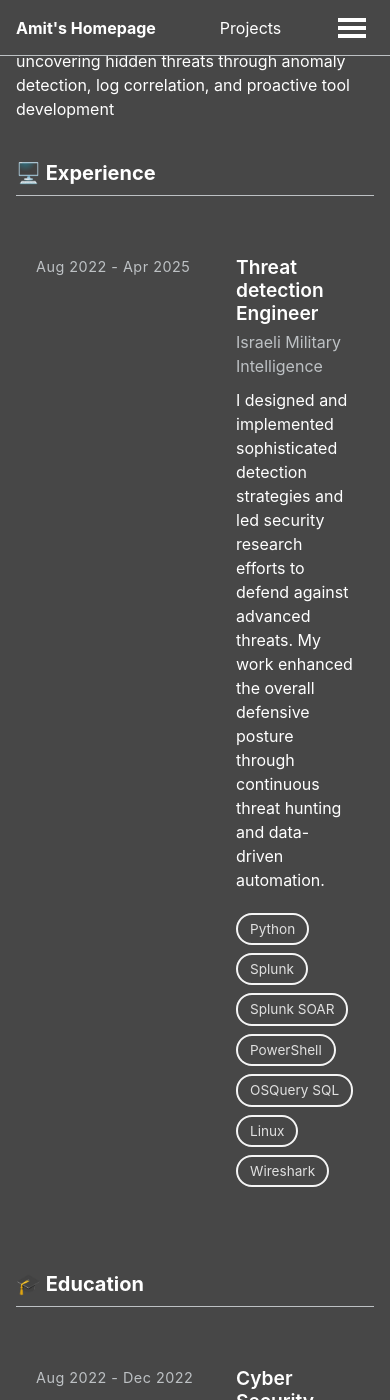
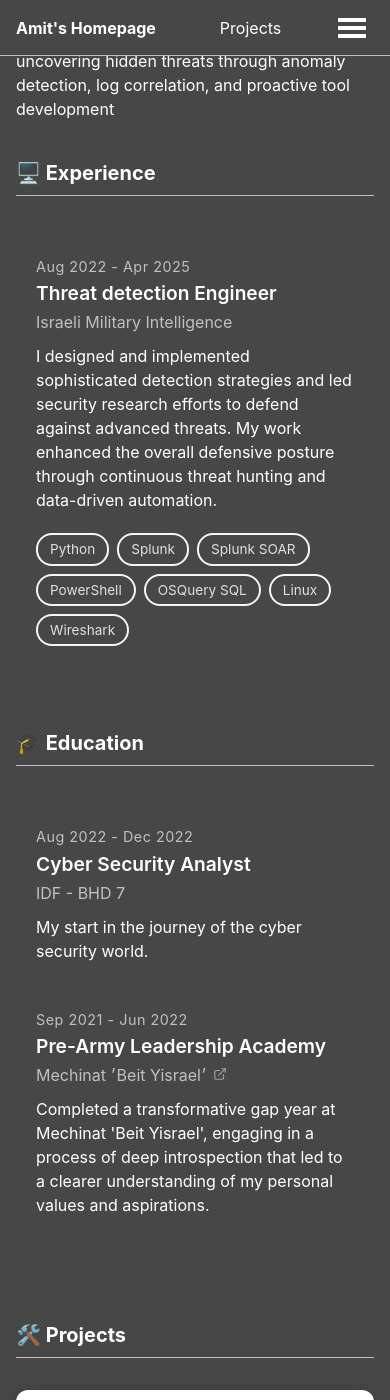
Before and after one commit to amitader/amitader.github.io, a Jekyll site: the page built from _pages/about.md, in a window 390 px wide and 1400 px high, scrolled down 298 px. Built offline with Jekyll 4.4.1, drawn with Linux system fonts in a browser that asks for light colours; a script that is not in the unit is left out.

Commit message:
make the site looks good in mobile

```diff
--- a/_sass/layout/_entries.scss
+++ b/_sass/layout/_entries.scss
@@ -99,7 +99,7 @@
 
 /* Mobile Styles - This section creates the single, stacked column layout you want */
 @media (max-width: 768px) {
-  .experience-item {
+  .entries-item {
     /* Change to a flexbox layout to stack items vertically */
     display: flex;
     flex-direction: column;
```
